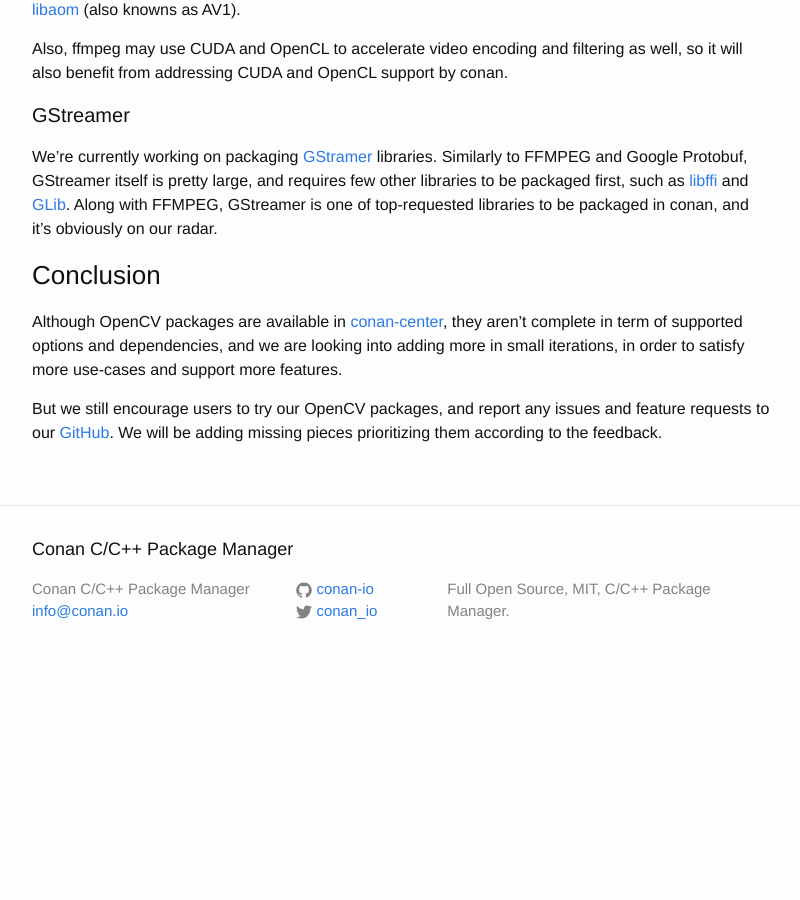
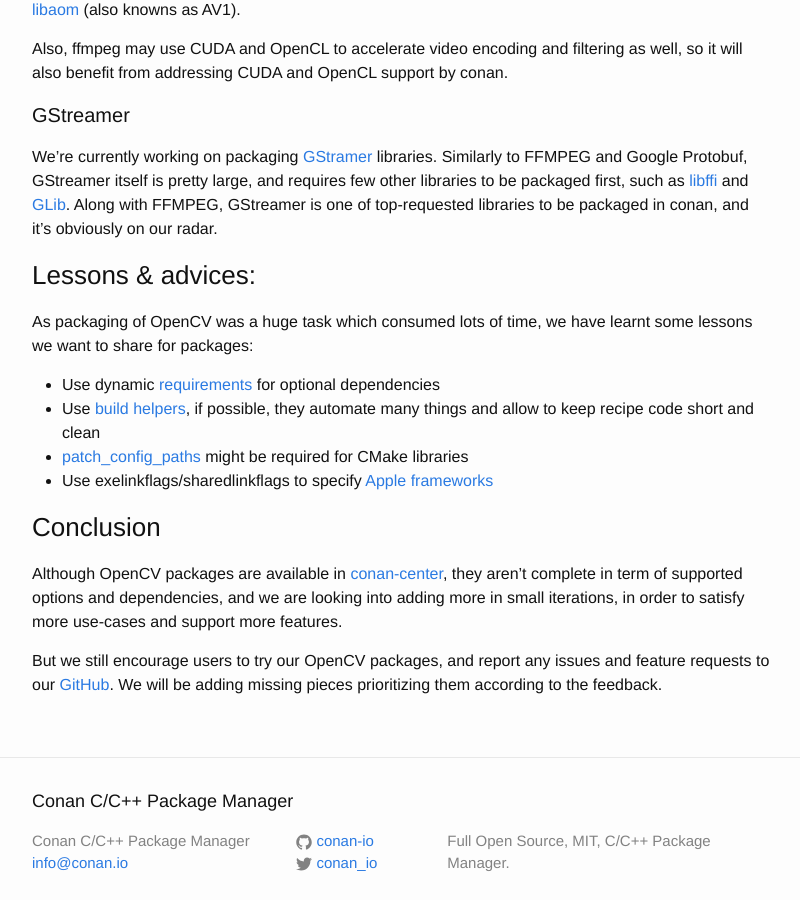
Before and after one commit to conan-io/conan-io.github.io, a Jekyll site: the page built from _posts/2019-01-21-OpenCV-conan-packages.markdown, in a window 1280 px wide and 900 px high, scrolled down 9212 px. Shown: the whole window, without its empty margins (238-1038 px from the left). Built offline with Jekyll 4.4.1, drawn with Linux system fonts in a browser that asks for light colours; comment, search, counter and statistics services are not loaded; before the commit the page ends 9945 px from its top, so only the background shows below that.

Commit message:
- add lessons section
Signed-off-by: SSE4 <tomskside@gmail.com>

```diff
--- a/_posts/2019-01-21-OpenCV-conan-packages.markdown
+++ b/_posts/2019-01-21-OpenCV-conan-packages.markdown
@@ -392,6 +392,14 @@ Also, ffmpeg may use CUDA and OpenCL to accelerate video encoding and filtering
 
 We're currently working on packaging [GStramer](https://gstreamer.freedesktop.org/) libraries. Similarly to FFMPEG and Google Protobuf, GStreamer itself is pretty large, and requires few other libraries to be packaged first, such as [libffi](https://sourceware.org/libffi/) and [GLib](https://developer.gnome.org/glib/stable/). Along with FFMPEG, GStreamer is one of top-requested libraries to be packaged in conan, and it's obviously on our radar.
 
+### Lessons & advices:
+
+As packaging of OpenCV was a huge task which consumed lots of time, we have learnt some lessons we want to share for packages:
+
+* Use dynamic [requirements](https://docs.conan.io/en/latest/reference/conanfile/methods.html#requirements) for optional dependencies
+* Use [build helpers](https://docs.conan.io/en/latest/reference/build_helpers.html), if possible, they automate many things and allow to keep recipe code short and clean
+* [patch_config_paths](https://docs.conan.io/en/latest/reference/build_helpers/cmake.html?highlight=patch_config_paths) might be required for CMake libraries
+* Use exelinkflags/sharedlinkflags to specify [Apple frameworks](https://docs.conan.io/en/latest/howtos/link_apple_framework.html)
 
 ### Conclusion
 
```
